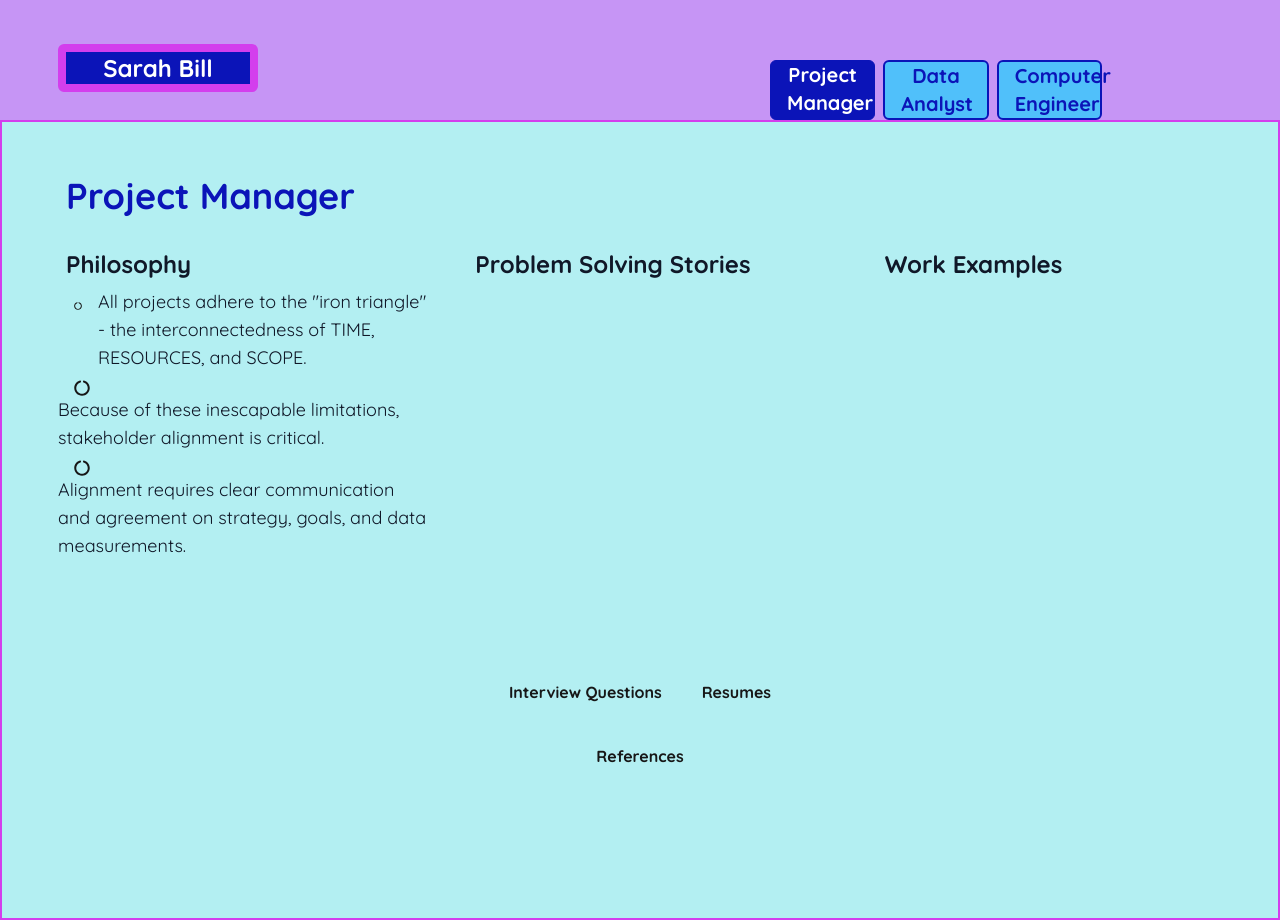
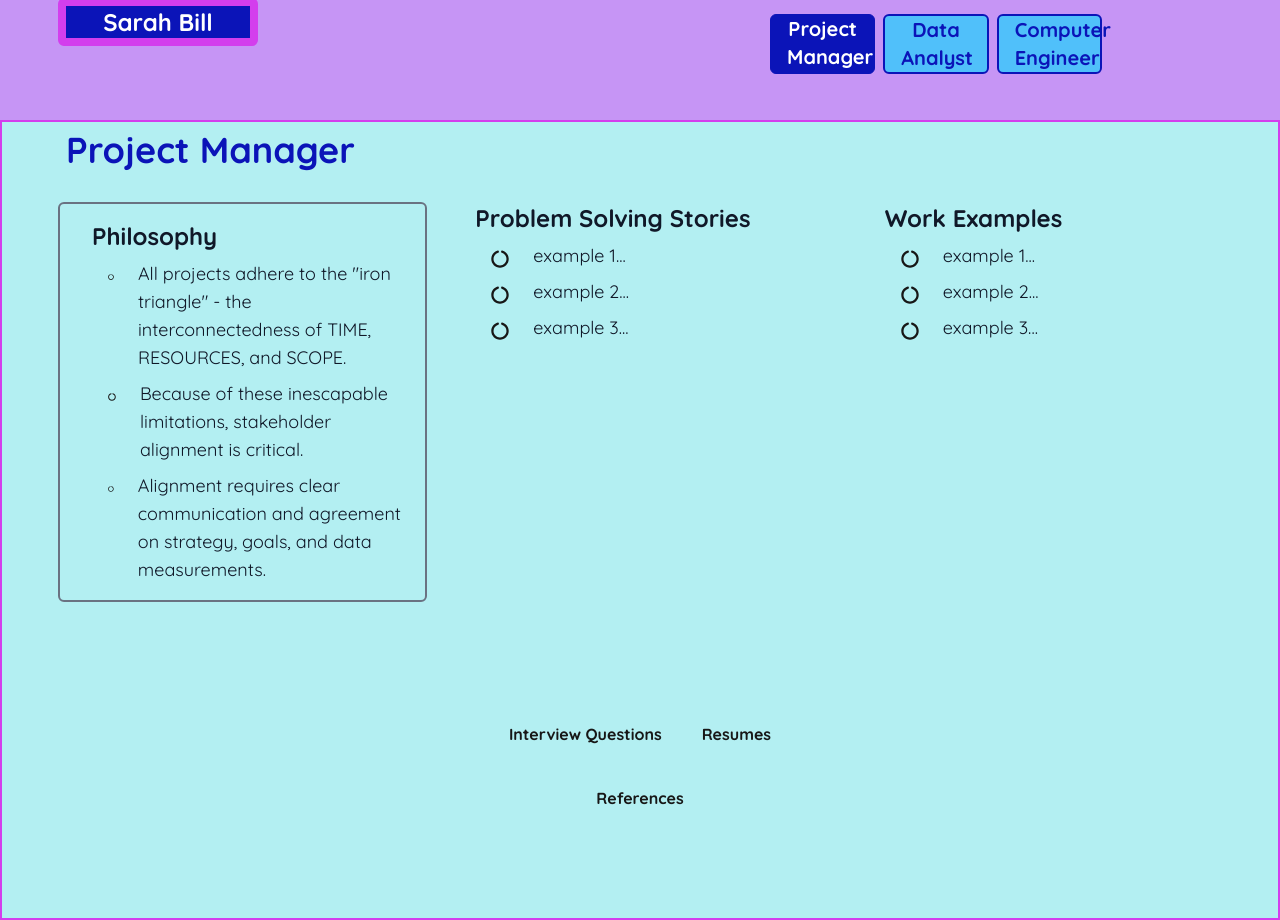
Before and after one commit to thekid1881/portfolio, a Next.js app: page /project in a window 1280 px wide. Built offline with nearby package versions, Linux system fonts and the light colour scheme.

Commit message:
new updates

```diff
--- a/app/project/page.js
+++ b/app/project/page.js
@@ -5,7 +5,7 @@ export default function Home() {
   return (
     <div className="grid grid-rows-[20px_1fr] items-center justify-items-center min-h-screen p-8 pb-20 pt-20 gap-16 mt-30 bg-[#b3eff2] border-solid border-2 border-[#d33eed]">
       <main className="flex flex-col gap-[32px] items-start min-h-screen">
-        <div className="flex flex-row items-start p-6 mt-87 mr-30">
+        <div className="flex flex-row items-start p-6 mt-86 mr-30">
           <Link
             href="/"
           >
@@ -39,44 +39,106 @@ export default function Home() {
         <div className="justify-items-start text-4xl text-[#0b14b8] font-extrabold ml-8">
           Project Manager
         </div>
-        <div className="grid grid-cols-3 gap-4">
-          <div className="justify-items-start">
-            <p className="flex flex-col col-start-1 justify-start text-2xl font-bold text-gray-900 ml-8">
+        <div className="grid grid-cols-3 gap-4 justify-items-start text-lg">
+          <div className="justify-items-start text-lg border-solid border-2 border-gray-500 rounded-md p-4 ml-6">
+            <div>
+              <p className="flex flex-col col-start-1 justify-start text-2xl font-bold text-gray-900 ml-4">
                 Philosophy
               </p>
-            <div className="flex flex-row ml-6 mt-2">
+            </div>
+            <div className="flex flex-row ml-2 mt-2">
               <FaCircleNotch
-                className="flex flex-row text-xl ml-4 mt-2"
+                  className="flex flex-row ml-6 mt-2"
               />
-              <p className="flex flex-row justify-start text-lg text-gray-900 ml-4">
+              <p className="flex flex-row justify-start text-gray-900 ml-6">
                 All projects adhere to the "iron triangle" - the interconnectedness of TIME, RESOURCES, and SCOPE.
               </p>
             </div>
+            <div className="flex flex-row ml-2 mt-2">
               <FaCircleNotch
-              className="flex-col ml-10 mt-2"
+                  className="flex flex-row ml-6 mt-2"
               />
-            <p className="flex-col justify-items-start text-lg text-gray-900 ml-6">
+              <p className="flex flex-row justify-items-start text-gray-900 ml-6">
                 Because of these inescapable limitations, stakeholder alignment is critical.
               </p>
+            </div>
+            <div className="flex flex-row ml-2 mt-2">
               <FaCircleNotch
-              className="flex-col ml-10 mt-2"
+                  className="flex flex-row ml-6 mt-2"
               />
-            <p className="flex-col justify-items-start text-lg text-gray-900 ml-6">
+              <p className="flex flex-row justify-items-start text-gray-900 ml-6">
                 Alignment requires clear communication and agreement on strategy, goals, and data measurements.
               </p>
             </div>
-          <div className="flex flex-col col-start-2 justify-start">
-            <p className="flex flex-row justify-items-start text-2xl font-bold text-gray-900 mb-8 ml-8">
+          </div>
+          <div className="justify-items-start text-lg">
+            <div className="justify-items-start text-lg">
+              <div>
+                <p className="flex flex-col col-start-2 justify-start text-2xl font-bold text-gray-900 ml-8">
                   Problem Solving Stories
                 </p>
               </div>
-          <div className="flex flex-col col-start-3 justify-start">
-            <p className="flex flex-row justify-items-start text-2xl font-bold text-gray-900 mb-8 ml-8">
+              <div className="flex flex-row ml-6 mt-2">
+                <FaCircleNotch
+                  className="flex flex-row text-lg ml-6 mt-2"
+                />
+                <p className="flex flex-row justify-start text-lg text-gray-900 ml-6">
+                  example 1...
+                </p>
+              </div>
+              <div className="flex flex-row ml-6 mt-2">
+                <FaCircleNotch
+                  className="flex flex-row text-lg ml-6 mt-2"
+                />
+                <p className="flex flex-row justify-items-start text-lg text-gray-900 ml-6">
+                  example 2...
+                </p>
+              </div>
+              <div className="flex flex-row ml-6 mt-2">
+                <FaCircleNotch
+                  className="flex flex-row text-lg ml-6 mt-2"
+                />
+                <p className="flex flex-row justify-items-start text-lg text-gray-900 ml-6">
+                  example 3...
+                </p>
+              </div>
+            </div>
+          </div>
+          <div className="justify-items-start text-lg">
+            <div className="justify-items-start text-lg">
+              <div>
+                <p className="flex flex-col col-start-3 justify-start text-2xl font-bold text-gray-900 ml-8">
                   Work Examples
                 </p>
               </div>
             </div>
-        <div className="flex gap-[24px] flex-wrap items-center justify-center mx-110 mt-20">
+            <div className="flex flex-row ml-6 mt-2">
+              <FaCircleNotch
+                className="flex flex-row text-lg ml-6 mt-2"
+              />
+              <p className="flex flex-row justify-start text-lg text-gray-900 ml-6">
+                example 1...
+              </p>
+            </div>
+            <div className="flex flex-row ml-6 mt-2">
+              <FaCircleNotch
+                className="flex flex-row text-lg ml-6 mt-2"
+              />
+              <p className="flex flex-row justify-items-start text-lg text-gray-900 ml-6">
+                example 2...
+              </p>
+            </div>
+            <div className="flex flex-row ml-6 mt-2">
+              <FaCircleNotch
+                className="flex flex-row text-lg ml-6 mt-2"
+              />
+              <p className="flex flex-row justify-items-start text-lg text-gray-900 ml-6">
+                example 3...
+              </p>
+            </div>
+          </div>
+        </div>
+        <div className="flex gap-[24px] flex-wrap items-center justify-center mx-115 mt-20">
           <Link
             className="flex items-center gap-2 font-bold hover:underline hover:underline-offset-4 p-2"
             href="/interview"
```
Lines whose indentation alone changed are shown as unchanged.
